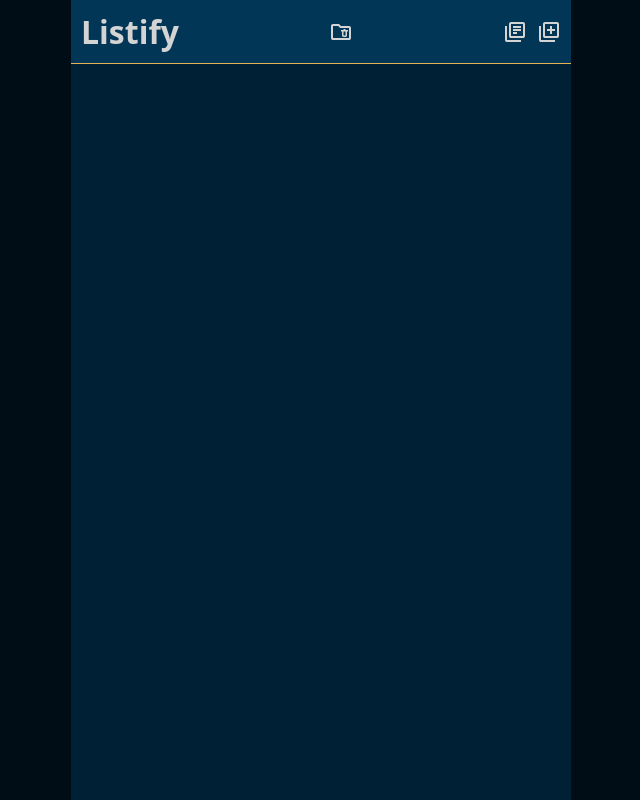
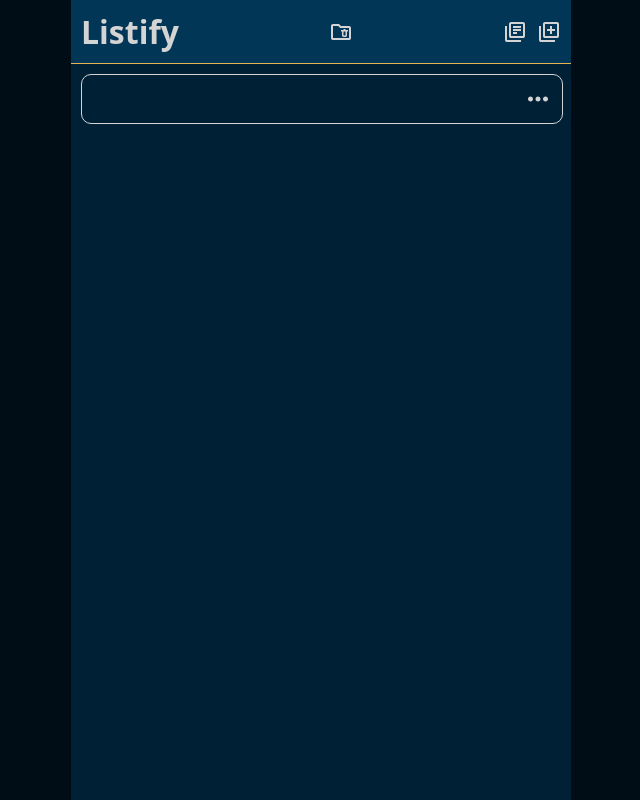
Before and after one commit to Six-lits-cone-valet/Listification, a Nuxt app: page / in a window 1280 px wide. Both pictures are taken after a click on the button "click to initialize you local database". Shown: the whole page, without its empty margins (319-959 px from the left). Built offline with nearby package versions, Linux system fonts and the light colour scheme.

Commit message:
new element with 3 scrolling boxes

```diff
--- a/app.vue
+++ b/app.vue
@@ -20,6 +20,7 @@
         <Welcome v-if="!appState.dbExists" />
 
         <div v-else class="full relative">
+            <ElementBox />
             <ActiveListMain class=""/>
 
             <DialogBox v-if="appState.activeDialog" />
--- /dev/null
+++ b/components/ElementBox/ElementBox.vue
@@ -0,0 +1,152 @@
+<script setup>
+const drawerPosition = ref('textVisible');
+const menuOption = ref('');
+
+const props = defineProps({
+    text: Object,
+    type: String,
+    id: String
+});
+
+const emit = defineEmits(['close', 'delete']);
+</script>
+
+<template>
+    <div class="bigBox w100">
+        <div class="drawer" :class="drawerPosition">
+            <!-- Text box -->
+            <div class="box text">
+                <div class="grow content">
+                    {{ text }}
+                </div>
+
+                <div class="icons">
+                    <svg name="close" viewBox="0 -960 960 960" @click="drawerPosition = 'menuVisible'"
+                        class="icon pointer">
+                        <path
+                            d="M240-400q-33 0-56.5-23.5T160-480q0-33 23.5-56.5T240-560q33 0 56.5 23.5T320-480q0 33-23.5 56.5T240-400Zm240 0q-33 0-56.5-23.5T400-480q0-33 23.5-56.5T480-560q33 0 56.5 23.5T560-480q0 33-23.5 56.5T480-400Zm240 0q-33 0-56.5-23.5T640-480q0-33 23.5-56.5T720-560q33 0 56.5 23.5T800-480q0 33-23.5 56.5T720-400Z" />
+                    </svg>
+                </div>
+            </div>
+            <!-- Menu box -->
+            <div class="box menu">
+                <div class="content grow">
+                    <svg name="edit" viewBox="0 -960 960 960"
+                        @click="menuOption = 'edition', drawerPosition = 'menuOptions'" class="icon edit pointer">
+                        <path
+                            d="M200-200h57l391-391-57-57-391 391v57Zm-80 80v-170l528-527q12-11 26.5-17t30.5-6q16 0 31 6t26 18l55 56q12 11 17.5 26t5.5 30q0 16-5.5 30.5T817-647L290-120H120Zm640-584-56-56 56 56Zm-141 85-28-29 57 57-29-28Z" />
+                    </svg>
+
+                    <svg name="delete" viewBox="0 -960 960 960" class="icon delete pointer"
+                        @click="menuOption = 'validation', drawerPosition = 'menuOptions'">
+                        <path
+                            d="M280-120q-33 0-56.5-23.5T200-200v-520h-40v-80h200v-40h240v40h200v80h-40v520q0 33-23.5 56.5T680-120H280Zm400-600H280v520h400v-520ZM360-280h80v-360h-80v360Zm160 0h80v-360h-80v360ZM280-720v520-520Z" />
+                    </svg>
+                </div>
+
+                <div class="icons">
+                    <svg name="close" class="pointer icon" viewBox="0 -960 960 960"
+                        @click="drawerPosition = 'textVisible'">
+                        <path
+                            d="m256-200-56-56 224-224-224-224 56-56 224 224 224-224 56 56-224 224 224 224-56 56-224-224-224 224Z" />
+                    </svg>
+                </div>
+            </div>
+            <!-- Menu Options box -->
+            <div class="menuOptions h100">
+                <!-- confirmation box -->
+                <div class="box validation" v-if="menuOption === 'validation'">
+                    <div class="content">
+                        action validation
+                    </div>
+
+                    <div class="icons">
+                        <svg name="check" viewBox="0 -960 960 960" class="pointer icon">
+                            <path d="M382-240 154-468l57-57 171 171 367-367 57 57-424 424Z" />
+                        </svg>
+
+                        <svg name="close" viewBox="0 -960 960 960" class="pointer icon"
+                            @click="drawerPosition = 'menuVisible'">
+                            <path
+                                d="m256-200-56-56 224-224-224-224 56-56 224 224 224-224 56 56-224 224 224 224-56 56-224-224-224 224Z" />
+                        </svg>
+                    </div>
+                </div>
+                <!-- edition box -->
+                <div class="box edition" v-if="menuOption === 'edition'">
+                    <div class="content">
+                        edit box
+                    </div>
+
+                    <div class="icons">
+                        <svg name="check" viewBox="0 -960 960 960" class="pointer icon">
+                            <path d="M382-240 154-468l57-57 171 171 367-367 57 57-424 424Z" />
+                        </svg>
+
+                        <svg name="close" viewBox="0 -960 960 960" class="pointer icon"
+                            @click="drawerPosition = 'menuVisible'">
+                            <path
+                                d="m256-200-56-56 224-224-224-224 56-56 224 224 224-224 56 56-224 224 224 224-56 56-224-224-224 224Z" />
+                        </svg>
+                    </div>
+                </div>
+            </div>
+        </div>
+    </div>
+</template>
+
+<style scoped>
+.bigBox {
+    --bigBox-height: 48px;
+
+    height: var(--bigBox-height);
+    width: 100%;
+    border: 1px solid var(--gray-light);
+    border-radius: 10px;
+    overflow: hidden;
+    box-sizing: content-box;
+}
+.drawer {
+    width: 100%;
+    transition: 300ms ease;
+}
+.drawer.textVisible {
+    transform: translateY(0px);
+}
+.drawer.menuVisible {
+    transform: translateY(calc(var(--bigBox-height) * -1));
+    transition: 300ms ease;
+}
+.drawer.menuOptions {
+    transform: translateY(calc(var(--bigBox-height) * -2));
+}
+.box,
+.options {
+    height: var(--bigBox-height);
+    display: flex;
+    justify-content: flex-end;
+}
+.box.menu {
+    background-color: var(--dark);
+}
+.box.validation {
+    background-color: var(--danger);
+}
+.content {
+    font-size: 18px;
+    font-weight: 700;
+    padding-left: 20px;
+    flex-grow: 1;
+    display: flex;
+    align-items: center;
+}
+.content,
+.icons {
+    height: 100%;
+}.icon {
+    width: 48px;
+    height: 100%;
+    padding: 9px;
+}
+
+</style>
--- a/css/main.css
+++ b/css/main.css
@@ -14,6 +14,8 @@
     --gray-mid: rgb(42, 69, 87);
     --gray-dark: rgb(25, 40, 51);
     --gray-darker: rgb(120, 120, 120);
+
+    --danger: rgb(121, 58, 30);
 }
 
 html {
```
Also changed, not shown: components/ActiveList/Item.vue (+4 -8 lines).
